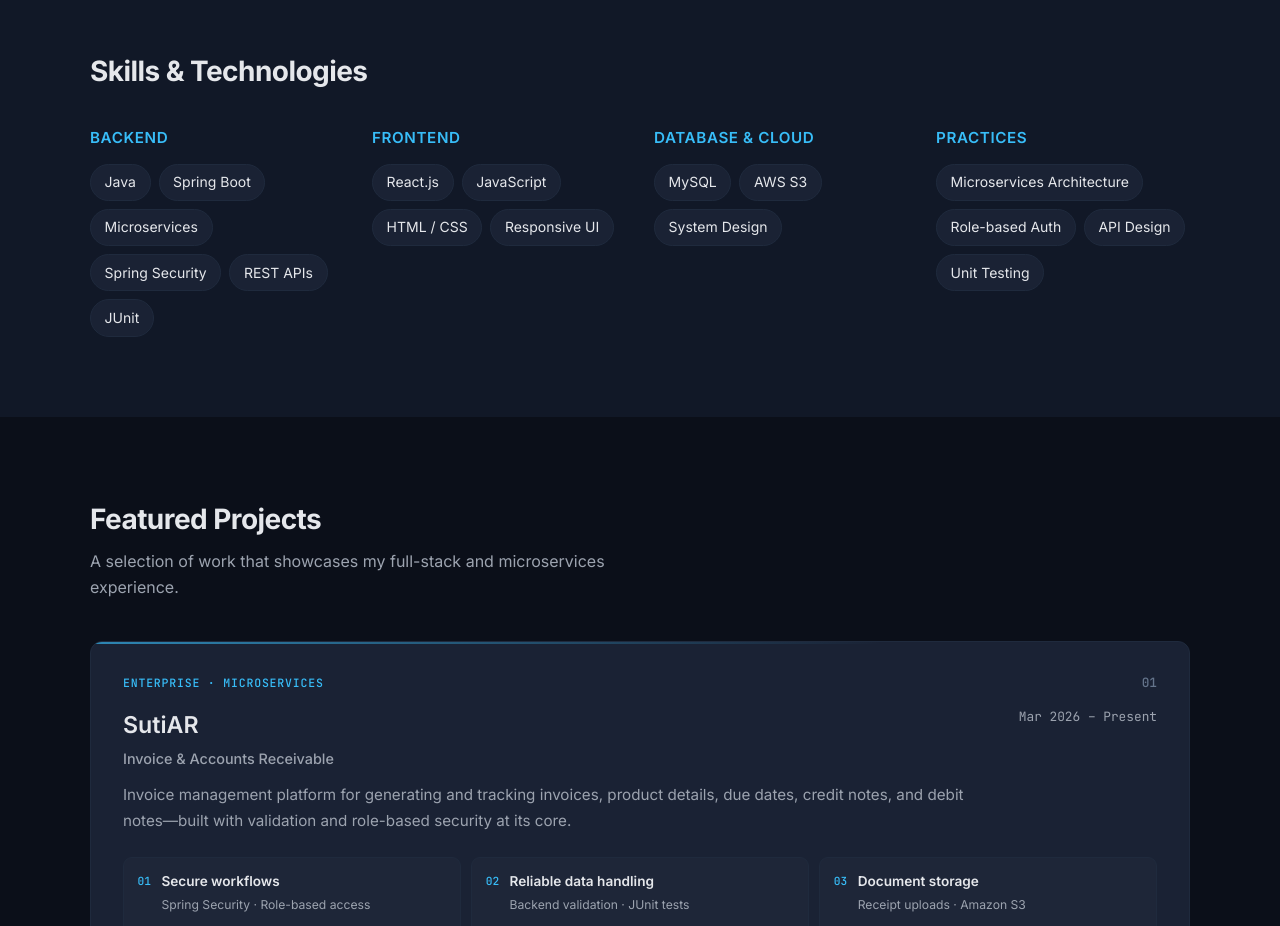
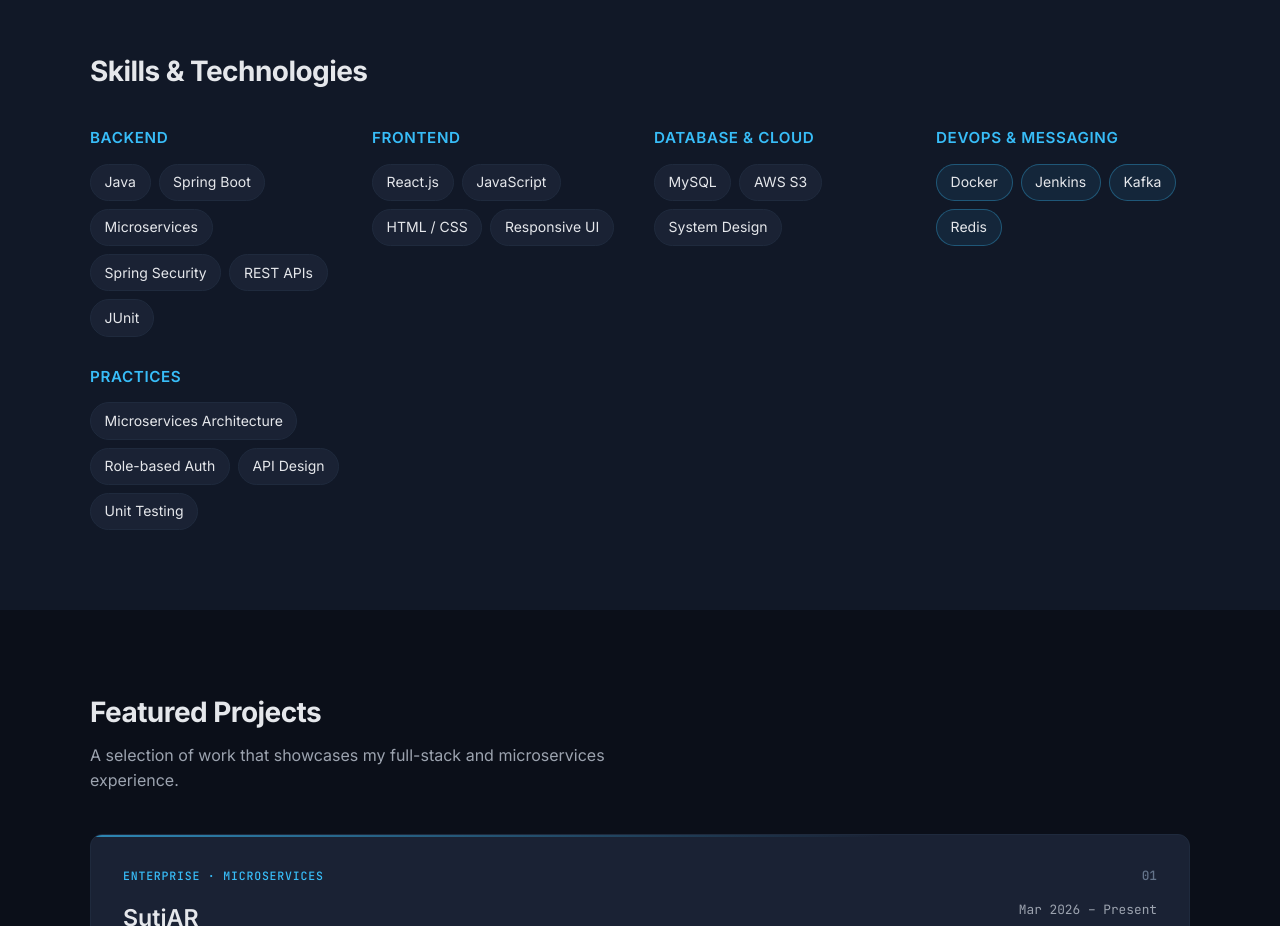
Before and after one commit to NalamTejaswini/NalamTejaswini.github.io-portfolio, a plain HTML site: page index.html in a window 1280 px wide. Shown: the part 1420-2346 px from the top of the page. Drawn offline with Linux system fonts and the light colour scheme.

Commit message:
Add files via upload

```diff
--- a/index.html
+++ b/index.html
@@ -127,6 +127,15 @@
             <span>System Design</span>
           </div>
         </div>
+        <div class="skill-group skill-group-highlight">
+          <h3>DevOps &amp; Messaging</h3>
+          <div class="skill-tags">
+            <span>Docker</span>
+            <span>Jenkins</span>
+            <span>Kafka</span>
+            <span>Redis</span>
+          </div>
+        </div>
         <div class="skill-group">
           <h3>Practices</h3>
           <div class="skill-tags">
--- a/styles.css
+++ b/styles.css
@@ -314,6 +314,16 @@ img {
   color: var(--text);
 }
 
+.skill-group-highlight {
+  position: relative;
+}
+
+.skill-group-highlight .skill-tags span {
+  border-color: rgba(56, 189, 248, 0.32);
+  background: rgba(56, 189, 248, 0.09);
+}
+
+
 /* ===== Projects ===== */
 .projects-grid {
   display: grid;
```
